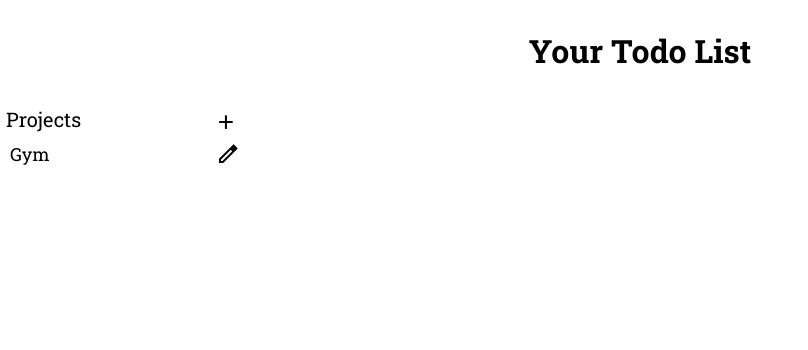
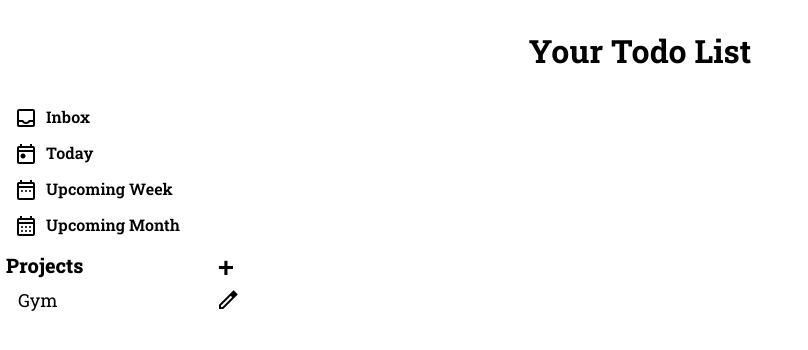
Before and after one commit to KhaledElbasiouni/Odin-Todo, a website built with webpack: page src/index.html in a window 1280 px wide. Shown: the whole page, without its empty margins (0-808 px from the left). Built offline with nearby package versions, Linux system fonts and the light colour scheme.

Commit message:
Add task period filters

```diff
--- a/src/css/style.css
+++ b/src/css/style.css
@@ -38,6 +38,21 @@ li {
   margin: 6px;
 }
 
+#task-period-filters {
+  display: flex;
+  flex-direction: column;
+  gap: 8px;
+  margin-left: 8px;
+  margin-bottom: 10px;
+  font-weight: 600;
+}
+
+.period-filter {
+  display: flex;
+  cursor: pointer;
+  gap: 8px;
+}
+
 #projects-header-container {
   display: flex;
   justify-content: space-between;
@@ -46,6 +61,7 @@ li {
 
 #projects-header {
   font-size: 20px;
+  font-weight: 800;
 }
 
 #add-projects-btn {
@@ -54,12 +70,14 @@ li {
   border: none;
   padding: 0px 10px;
   cursor: pointer;
+  font-weight: 700;
 }
 
 #projects-container {
   display: flex;
   flex-direction: column;
   gap: 8px;
+  margin-left: 8px;
 }
 
 .project-name-input {
@@ -86,11 +104,3 @@ li {
   border: none;
   background-color: white;
 }
-
-.clickable {
-  cursor: pointer;
-}
-
-.no-select {
-  user-select: none;
-}
--- a/src/index.html
+++ b/src/index.html
@@ -21,6 +21,32 @@
     <div id="content-container">
       <h1 id="title">Your Todo List</h1>
       <div id="projects-sidebar">
+        <div id="task-period-filters">
+          <div id="inbox-tasks" class="period-filter">
+            <div id="icon-inbox">
+              <span class="material-symbols-outlined"> inbox </span>
+            </div>
+            <div id="inbox-title">Inbox</div>
+          </div>
+          <div id="today-tasks" class="period-filter">
+            <div id="icon-today">
+              <span class="material-symbols-outlined"> today </span>
+            </div>
+            <div id="today-title">Today</div>
+          </div>
+          <div id="week-tasks" class="period-filter">
+            <div id="icon-week">
+              <span class="material-symbols-outlined"> date_range </span>
+            </div>
+            <div id="week-title">Upcoming Week</div>
+          </div>
+          <div id="month-tasks" class="period-filter">
+            <div id="icon-month">
+              <span class="material-symbols-outlined"> calendar_month </span>
+            </div>
+            <div id="month-title">Upcoming Month</div>
+          </div>
+        </div>
         <div id="projects-header-container">
           <div id="projects-header">Projects</div>
           <button id="add-projects-btn">+</button>
```
